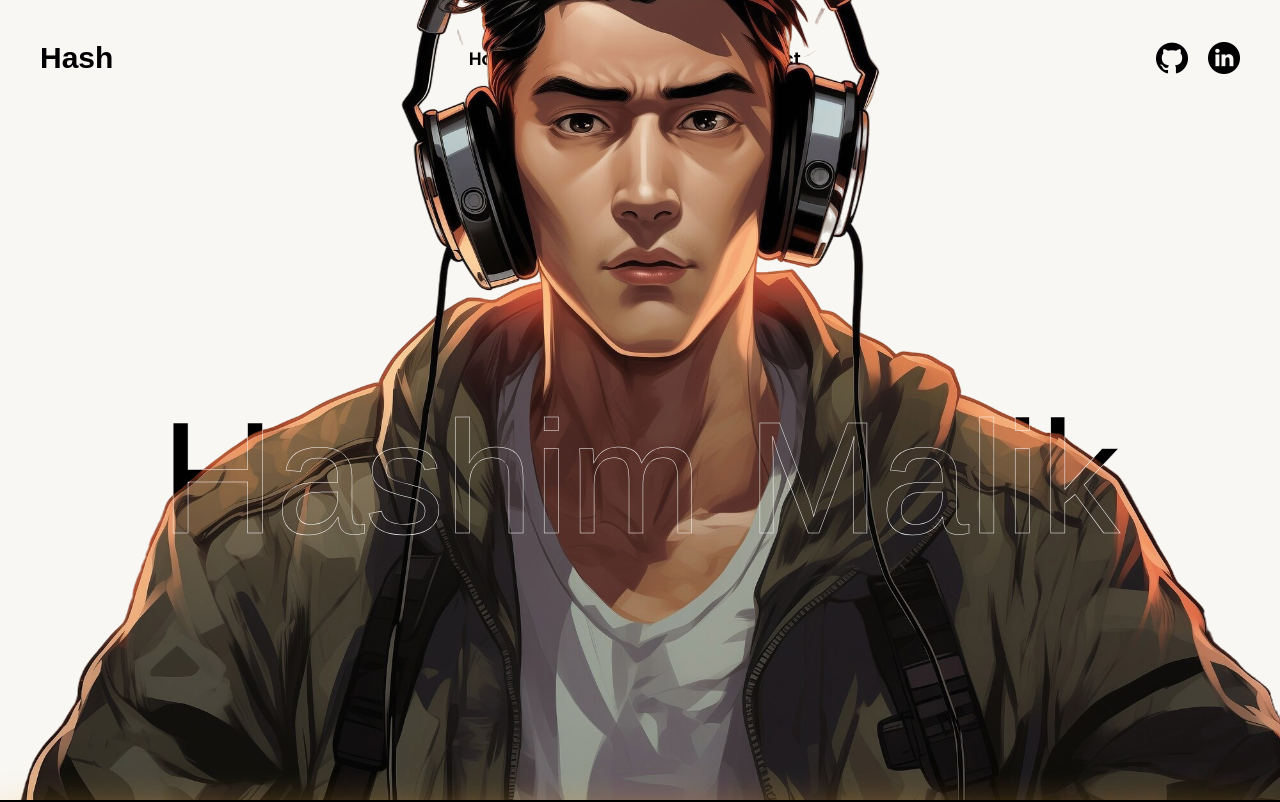
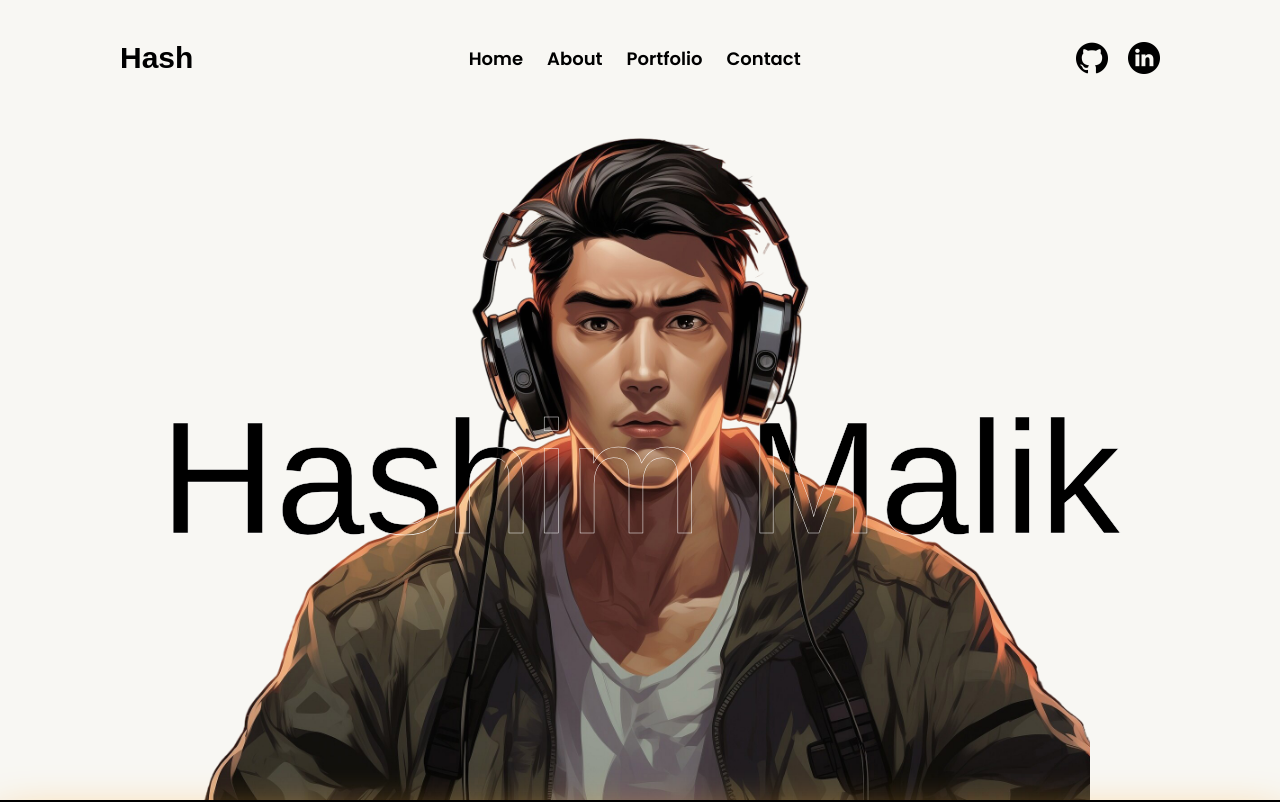
Before and after one commit to Hashimmalik46/My-Portfolio, a React (Vite) app: page / in a window 1280 px wide. Shown: the top 802 px of the page. Built offline with nearby package versions, Linux system fonts and the light colour scheme; a web font is replaced by a local one.

Commit message:
made it responsive

```diff
--- a/src/components/Hero.jsx
+++ b/src/components/Hero.jsx
@@ -3,7 +3,7 @@ function Hero() {
     <>
       <div className="hidden md:flex w-full h-full flex-col items-center justify-center mt-20">
         <h1 className="text-[160px] font-longsile absolute">Hashim Malik</h1>
-        <img src="character.png" className="text-[160px] absolute bottom-0" />
+        <img src="character.png" className="w-[900px] absolute bottom-0" />
         <h1 className="text-5xl md:text-6xl lg:text-[160px] font-longsile absolute text-transparent [-webkit-text-stroke:0.5px_white]">
           Hashim Malik
         </h1>
--- a/src/components/Navbar.jsx
+++ b/src/components/Navbar.jsx
@@ -4,7 +4,7 @@ function Navbar() {
   const [open, setOpen] = useState(false);
 
   return (
-    <nav className="w-full flex items-center justify-between px-10 pt-10">
+    <nav className="w-full flex items-center justify-between px-10 md:px-30 pt-10">
       <h1 className="font-khuma text-3xl font-bold text-black">Hash</h1>
 
       <ul className="hidden md:flex gap-6 font-poppins text-[18px] font-semibold">
```
